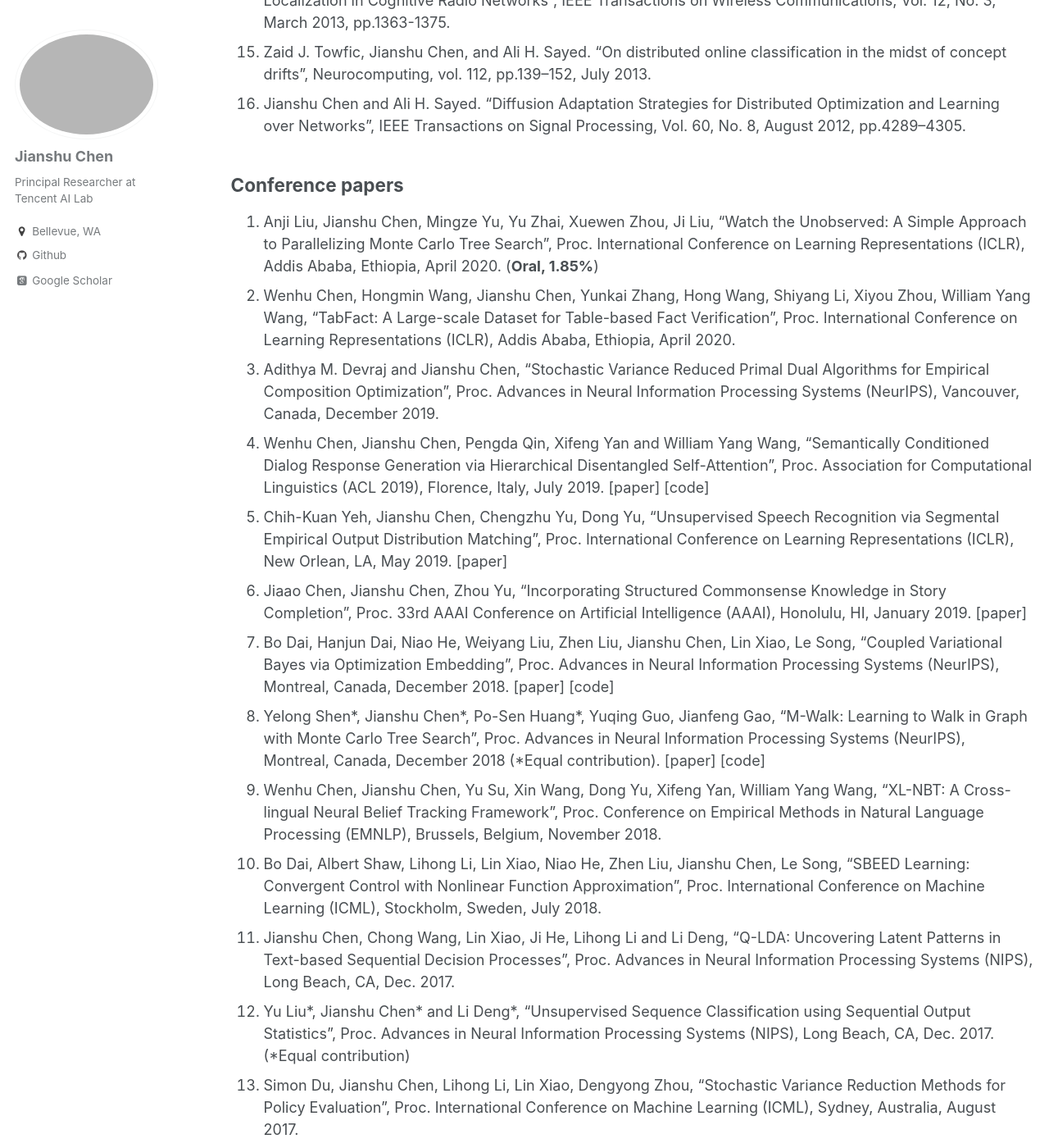
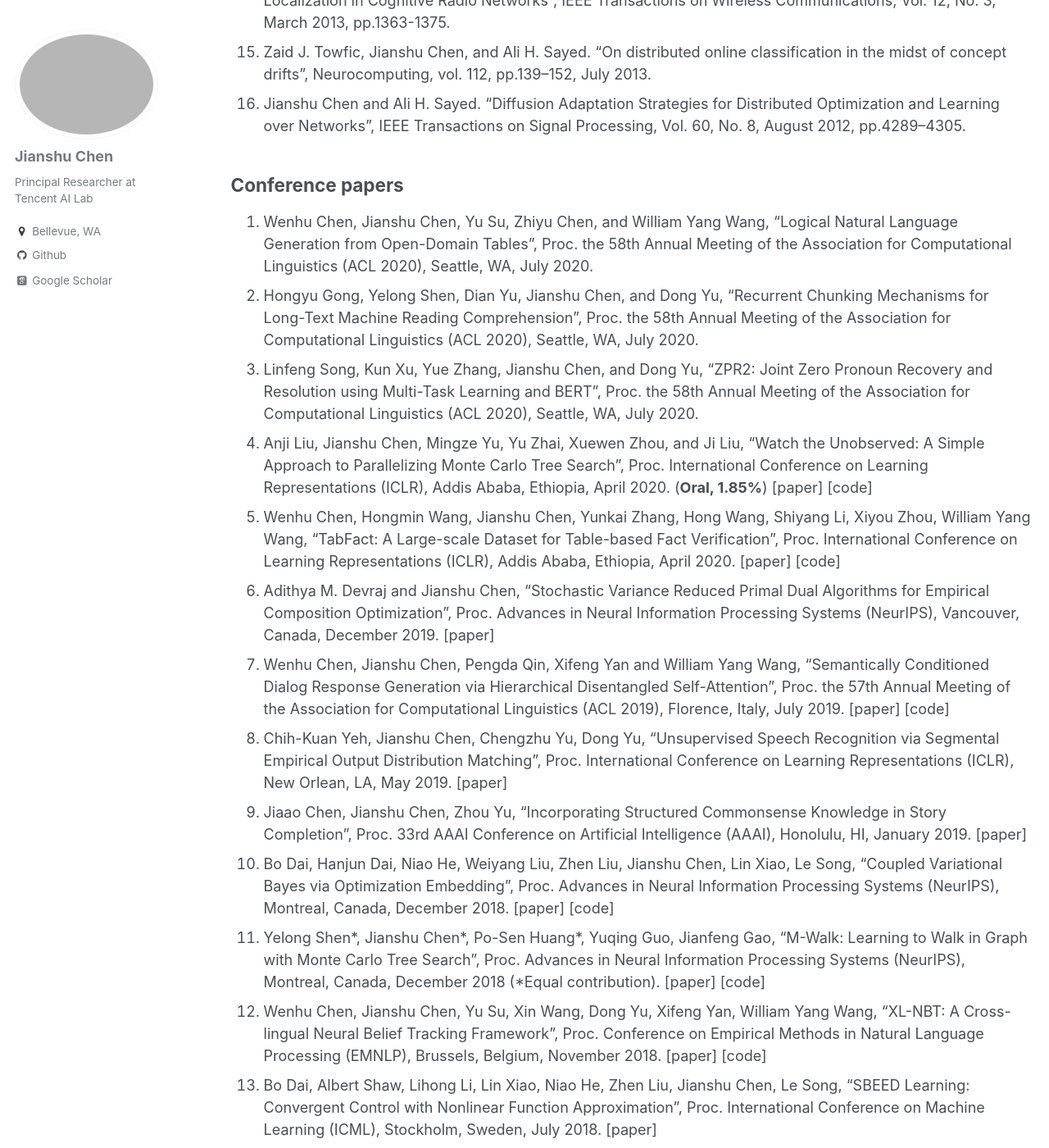
Before and after one commit to chenjianshu/chenjianshu.github.io, a Jekyll site: the page built from _pages/publications.md, in a window 1280 px wide and 1400 px high, scrolled down 1257 px. Shown: the whole window at 82% size. Built offline with Jekyll 4.4.1, drawn with Linux system fonts in a browser that asks for light colours; some web fonts are replaced; some of the changed text lies outside the part shown.

Commit message:
update ACL2020 publications

```diff
--- a/_pages/publications.md
+++ b/_pages/publications.md
@@ -24,16 +24,19 @@ author_profile: true
 1. Jianshu Chen and Ali H. Sayed. “Diffusion Adaptation Strategies for Distributed Optimization and Learning over Networks”, IEEE Transactions on Signal Processing, Vol. 60, No. 8, August 2012, pp.4289–4305.
 
 ## Conference papers ##
-1. Anji Liu, Jianshu Chen, Mingze Yu, Yu Zhai, Xuewen Zhou, Ji Liu, “Watch the Unobserved: A Simple Approach to Parallelizing Monte Carlo Tree Search”, Proc. International Conference on Learning Representations (ICLR), Addis Ababa, Ethiopia, April 2020. (**Oral, 1.85%**)
-1. Wenhu Chen, Hongmin Wang, Jianshu Chen, Yunkai Zhang, Hong Wang, Shiyang Li, Xiyou Zhou, William Yang Wang, “TabFact: A Large-scale Dataset for Table-based Fact Verification”, Proc. International Conference on Learning Representations (ICLR), Addis Ababa, Ethiopia, April 2020.
-1. Adithya M. Devraj and Jianshu Chen, “Stochastic Variance Reduced Primal Dual Algorithms for Empirical Composition Optimization”, Proc. Advances in Neural Information Processing Systems (NeurIPS), Vancouver, Canada, December 2019.
-1. Wenhu Chen, Jianshu Chen, Pengda Qin, Xifeng Yan and William Yang Wang, “Semantically Conditioned Dialog Response Generation via Hierarchical Disentangled Self-Attention”, Proc. Association for Computational Linguistics (ACL 2019), Florence, Italy, July 2019. \[[paper](https://www.aclweb.org/anthology/P19-1360.pdf)\] \[[code](https://github.com/wenhuchen/HDSA-Dialog)\]
+1. Wenhu Chen, Jianshu Chen, Yu Su, Zhiyu Chen, and William Yang Wang, “Logical Natural Language Generation from Open-Domain Tables”, Proc. the 58th Annual Meeting of the Association for Computational Linguistics (ACL 2020), Seattle, WA, July 2020.
+1. Hongyu Gong, Yelong Shen, Dian Yu, Jianshu Chen, and Dong Yu, “Recurrent Chunking Mechanisms for Long-Text Machine Reading Comprehension”, Proc. the 58th Annual Meeting of the Association for Computational Linguistics (ACL 2020), Seattle, WA, July 2020.
+1. Linfeng Song, Kun Xu, Yue Zhang, Jianshu Chen, and Dong Yu, “ZPR2: Joint Zero Pronoun Recovery and Resolution using Multi-Task Learning and BERT”, Proc. the 58th Annual Meeting of the Association for Computational Linguistics (ACL 2020), Seattle, WA, July 2020.
+1. Anji Liu, Jianshu Chen, Mingze Yu, Yu Zhai, Xuewen Zhou, and Ji Liu, “Watch the Unobserved: A Simple Approach to Parallelizing Monte Carlo Tree Search”, Proc. International Conference on Learning Representations (ICLR), Addis Ababa, Ethiopia, April 2020. (**Oral, 1.85%**) \[[paper](https://openreview.net/pdf?id=BJlQtJSKDB)\] \[[code](https://github.com/liuanji/WU-UCT)\]
+1. Wenhu Chen, Hongmin Wang, Jianshu Chen, Yunkai Zhang, Hong Wang, Shiyang Li, Xiyou Zhou, William Yang Wang, “TabFact: A Large-scale Dataset for Table-based Fact Verification”, Proc. International Conference on Learning Representations (ICLR), Addis Ababa, Ethiopia, April 2020. \[[paper](https://openreview.net/pdf?id=rkeJRhNYDH)\] \[[code](https://tabfact.github.io/)\]
+1. Adithya M. Devraj and Jianshu Chen, “Stochastic Variance Reduced Primal Dual Algorithms for Empirical Composition Optimization”, Proc. Advances in Neural Information Processing Systems (NeurIPS), Vancouver, Canada, December 2019. \[[paper](https://papers.nips.cc/paper/9180-stochastic-variance-reduced-primal-dual-algorithms-for-empirical-composition-optimization.pdf)\]
+1. Wenhu Chen, Jianshu Chen, Pengda Qin, Xifeng Yan and William Yang Wang, “Semantically Conditioned Dialog Response Generation via Hierarchical Disentangled Self-Attention”, Proc. the 57th Annual Meeting of the Association for Computational Linguistics (ACL 2019), Florence, Italy, July 2019. \[[paper](https://www.aclweb.org/anthology/P19-1360.pdf)\] \[[code](https://github.com/wenhuchen/HDSA-Dialog)\]
 1. Chih-Kuan Yeh, Jianshu Chen, Chengzhu Yu, Dong Yu, “Unsupervised Speech Recognition via Segmental Empirical Output Distribution Matching”, Proc. International Conference on Learning Representations (ICLR), New Orlean, LA, May 2019. \[[paper](https://openreview.net/pdf?id=Bylmkh05KX)\]
 1. Jiaao Chen, Jianshu Chen, Zhou Yu,  “Incorporating Structured Commonsense Knowledge in Story Completion”, Proc. 33rd AAAI Conference on Artificial Intelligence (AAAI), Honolulu, HI, January 2019. \[[paper](https://aaai.org/ojs/index.php/AAAI/article/view/5183/5055)\]
 1. Bo Dai, Hanjun Dai, Niao He, Weiyang Liu, Zhen Liu, Jianshu Chen, Lin Xiao, Le Song, “Coupled Variational Bayes via Optimization Embedding”, Proc. Advances in Neural Information Processing Systems (NeurIPS), Montreal, Canada, December 2018. \[[paper](https://papers.nips.cc/paper/8177-coupled-variational-bayes-via-optimization-embedding)\] \[[code](https://github.com/Hanjun-Dai/cvb)\]
 1. Yelong Shen\*, Jianshu Chen\*, Po-Sen Huang\*, Yuqing Guo, Jianfeng Gao, “M-Walk: Learning to Walk in Graph with Monte Carlo Tree Search”, Proc. Advances in Neural Information Processing Systems (NeurIPS), Montreal, Canada, December 2018 (\*Equal contribution). \[[paper](https://papers.nips.cc/paper/7912-m-walk-learning-to-walk-over-graphs-using-monte-carlo-tree-search)\] \[[code](https://github.com/yelongshen/GraphWalk)\]
-1. Wenhu Chen, Jianshu Chen, Yu Su, Xin Wang, Dong Yu, Xifeng Yan, William Yang Wang, “XL-NBT: A Cross-lingual Neural Belief Tracking Framework”, Proc. Conference on Empirical Methods in Natural Language Processing (EMNLP), Brussels, Belgium, November 2018.
-1. Bo Dai, Albert Shaw, Lihong Li, Lin Xiao, Niao He, Zhen Liu, Jianshu Chen, Le Song, “SBEED Learning: Convergent Control with Nonlinear Function Approximation”, Proc. International Conference on Machine Learning (ICML), Stockholm, Sweden, July 2018.
+1. Wenhu Chen, Jianshu Chen, Yu Su, Xin Wang, Dong Yu, Xifeng Yan, William Yang Wang, “XL-NBT: A Cross-lingual Neural Belief Tracking Framework”, Proc. Conference on Empirical Methods in Natural Language Processing (EMNLP), Brussels, Belgium, November 2018. \[[paper](https://www.aclweb.org/anthology/D18-1038.pdf)\] \[[code](https://github.com/wenhuchen/Cross-Lingual-NBT)\]
+1. Bo Dai, Albert Shaw, Lihong Li, Lin Xiao, Niao He, Zhen Liu, Jianshu Chen, Le Song, “SBEED Learning: Convergent Control with Nonlinear Function Approximation”, Proc. International Conference on Machine Learning (ICML), Stockholm, Sweden, July 2018. \[[paper](http://proceedings.mlr.press/v80/dai18c.html)\]
 1. Jianshu Chen, Chong Wang, Lin Xiao, Ji He, Lihong Li and Li Deng, “Q-LDA: Uncovering Latent Patterns in Text-based Sequential Decision Processes”, Proc. Advances in Neural Information Processing Systems (NIPS), Long Beach, CA, Dec. 2017.
 1. Yu Liu\*, Jianshu Chen\* and Li Deng\*, “Unsupervised Sequence Classification using Sequential Output Statistics”, Proc. Advances in Neural Information Processing Systems (NIPS), Long Beach, CA, Dec. 2017. (\*Equal contribution)
 1. Simon Du, Jianshu Chen, Lihong Li, Lin Xiao, Dengyong Zhou, “Stochastic Variance Reduction Methods for Policy Evaluation”, Proc. International Conference on Machine Learning (ICML), Sydney, Australia, August 2017.
@@ -42,7 +45,7 @@ author_profile: true
 1. Ji He, Mari Ostendorf, Xiaodong He, Jianshu Chen, Jianfeng Gao, Lihong Li and Li Deng, “Deep Reinforcement Learning with a Combinatorial Action Space for Predicting Popular Reddit Threads”, Conference on Empirical Methods in Natural Language Processing (EMNLP), Austin, TX, November, 2016.
 1. Yue Zhao, Jianshu Chen and H. Vincent Poor, “Efficient Neural Network Architecture for Topology Identification in Smart Grid”, IEEE Global Conference on Signal and Informaiton Processing (GlobalSIP), Washington, DC, December 2016.
 1. Yue Zhao, Jianshu Chen and H. Vincent Poor, “Learning to Infer: A New Variational Inference Approach For Power Grid Topology Identification”, IEEE Workshop on Statistical Signal Processing (SSP), Palma de Mallorca, Spain, June 2016.
-1. Ji He, Jianshu Chen, Xiaodong He, Jianfeng Gao, Lihong Li, Li Deng, Mari Ostendorf, “Deep Reinforcement Learning with an Action Space Defined by Natural Language”, Proc. Association for Computational Linguistics (ACL 2016), Berlin, Germany, August, 2016.
+1. Ji He, Jianshu Chen, Xiaodong He, Jianfeng Gao, Lihong Li, Li Deng, Mari Ostendorf, “Deep Reinforcement Learning with an Action Space Defined by Natural Language”, Proc. the 54th Annual Meeting of the Association for Computational Linguistics (ACL 2016), Berlin, Germany, August, 2016.
 1. Jianshu Chen, Ji He, Xiaodong He, Lin Xiao, Jianfeng Gao, and Li Deng, “Interpreting the Prediction Process of a Deep Network Constructed from Supervised Topic Models”, Proc. IEEE International Conference on Acoustic, Speech and Signal Processing (ICASSP 2016), Shanghai, China, March, 2016.
 1. Jianshu Chen, Ji He, Yelong Shen, Lin Xiao, Xiaodong He, Jianfeng Gao, Xinying Song, Li Deng, “End-to-end Learning of LDA by Mirror-Descent Back Propagation over a Deep Architecture”, Proc. Advances in Neural Information Processing Systems (NIPS), Montreal, Canada, Dec. 2015. \[[paper](https://papers.nips.cc/paper/5967-end-to-end-learning-of-lda-by-mirror-descent-back-propagation-over-a-deep-architecture)\] \[[code](https://github.com/jvking/bp-lda)\]
 1. Jianshu Chen, Yue Zhao, Andrea Goldsmith, H. Vincent Poor, “Line Outage Detection in Power Transmission Networks via Message Passing Algorithms”, Proc. 48th Asilomar Conference on Signals, Systems and Computers (Asilomar 2014), Pacific Grove, CA, Nov. 2014.
```
Also changed, not shown: other parts of _pages/publications.md (+1 -1 lines).
